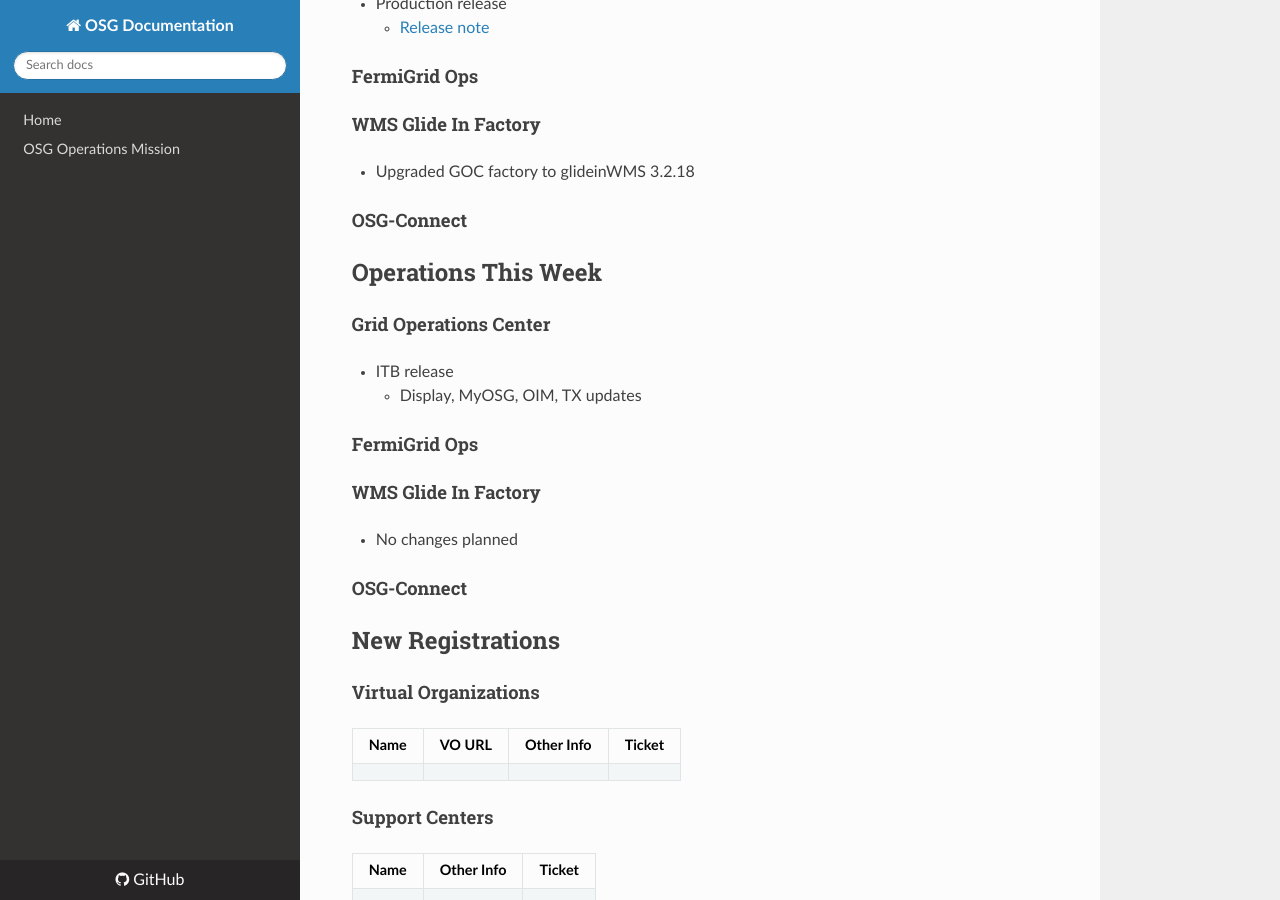
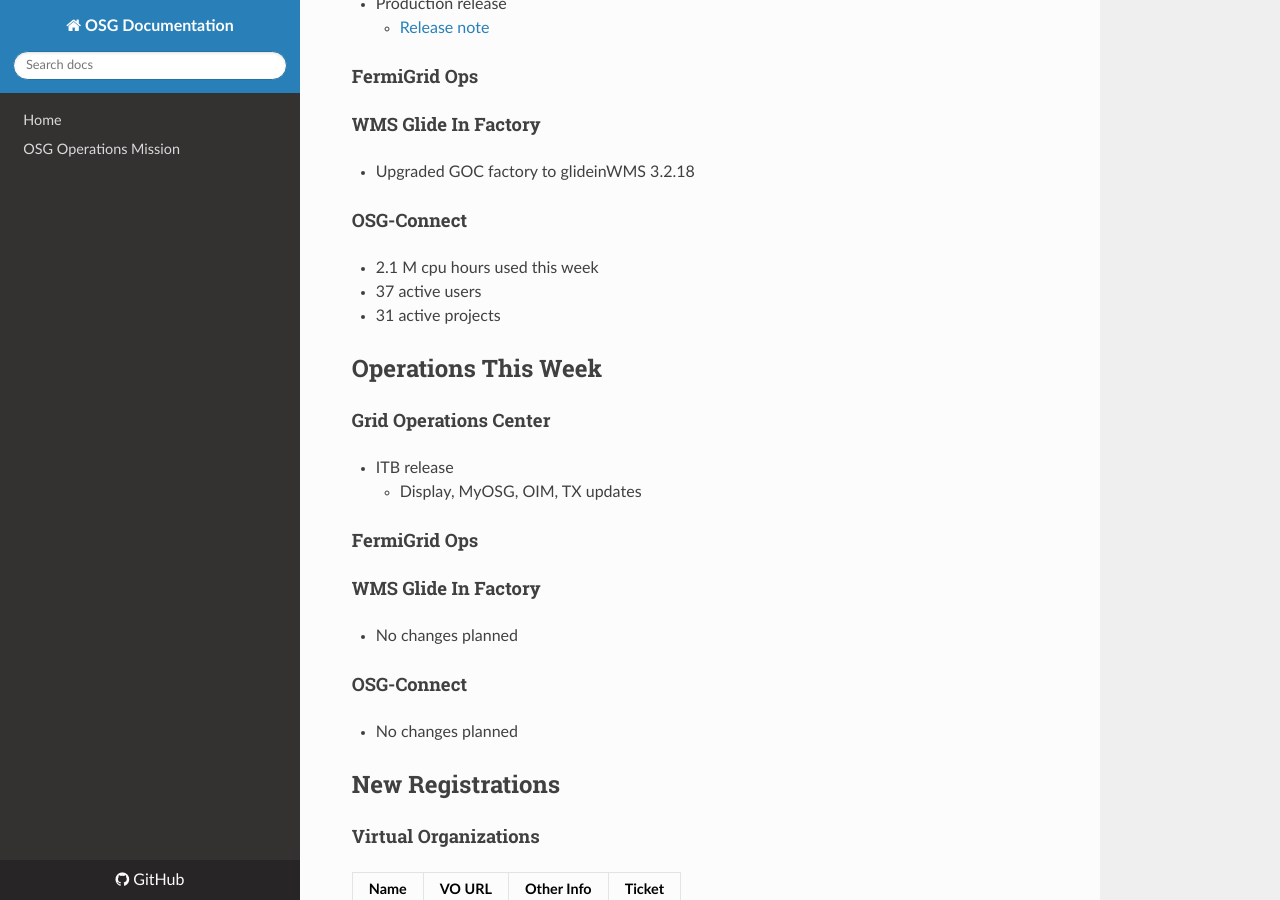
Before and after one commit to osg-htc/operations, an MkDocs documentation site: the page built from docs/WeeklyMinutes/17Apr2017.md, in a window 1280 px wide and 900 px high, scrolled down 1344 px. Built offline with MkDocs 1.6.1, drawn with Linux system fonts in a browser that asks for light colours; nearby versions of some CDN libraries; old or Windows-style settings are respelled for this version of MkDocs.

Commit message:
OSG Connect updates

```diff
--- a/docs/WeeklyMinutes/17Apr2017.md
+++ b/docs/WeeklyMinutes/17Apr2017.md
@@ -21,6 +21,9 @@
    * Upgraded GOC factory to glideinWMS 3.2.18
 
 #### OSG-Connect
+   * 2.1 M cpu hours used this week
+   * 37 active users
+   * 31 active projects
 
 ## Operations This Week
 
@@ -34,6 +37,7 @@
    * No changes planned
 
 #### OSG-Connect
+   * No changes planned
 
 ## New Registrations
 
```
